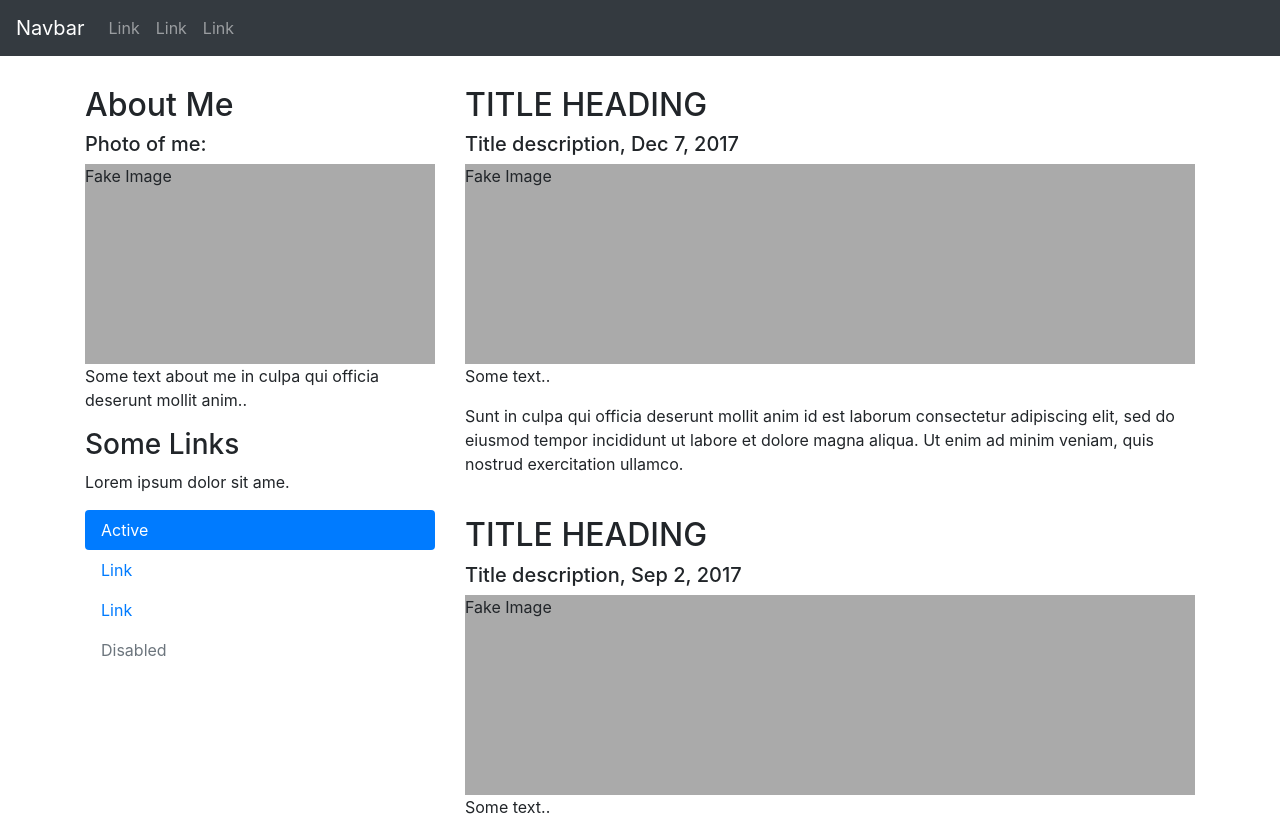
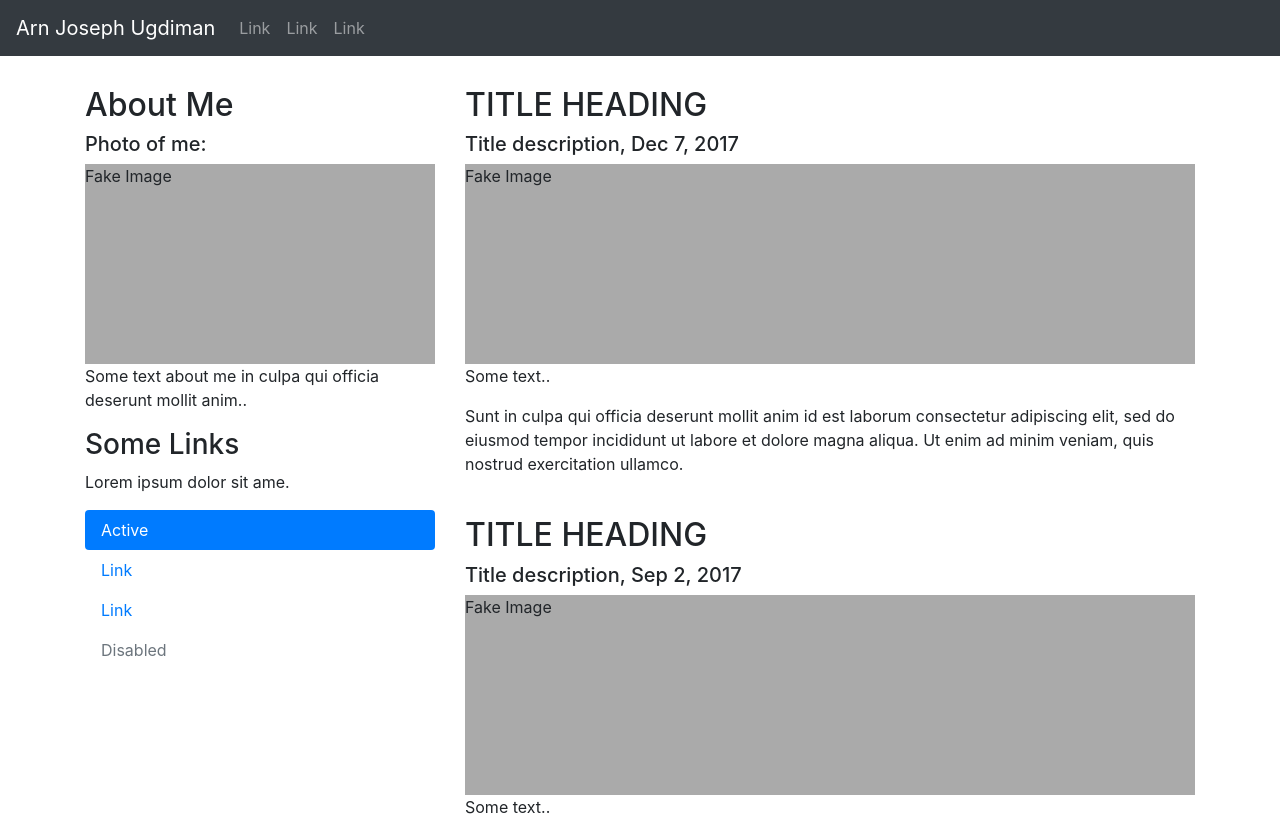
Before and after one commit to arnjosephugdiman/sample, a plain HTML site: page index.html in a window 1280 px wide. Shown: the top 822 px of the page. Drawn offline with nearby package versions, Linux system fonts and the light colour scheme.

Commit message:
Update index.html

```diff
--- a/index.html
+++ b/index.html
@@ -18,7 +18,7 @@
 <body>
 
 <nav class="navbar navbar-expand-sm bg-dark navbar-dark">
-  <a class="navbar-brand" href="#">Navbar</a>
+  <a class="navbar-brand" href="#">Arn Joseph Ugdiman</a>
   <button class="navbar-toggler" type="button" data-toggle="collapse" data-target="#collapsibleNavbar">
     <span class="navbar-toggler-icon"></span>
   </button>
```
